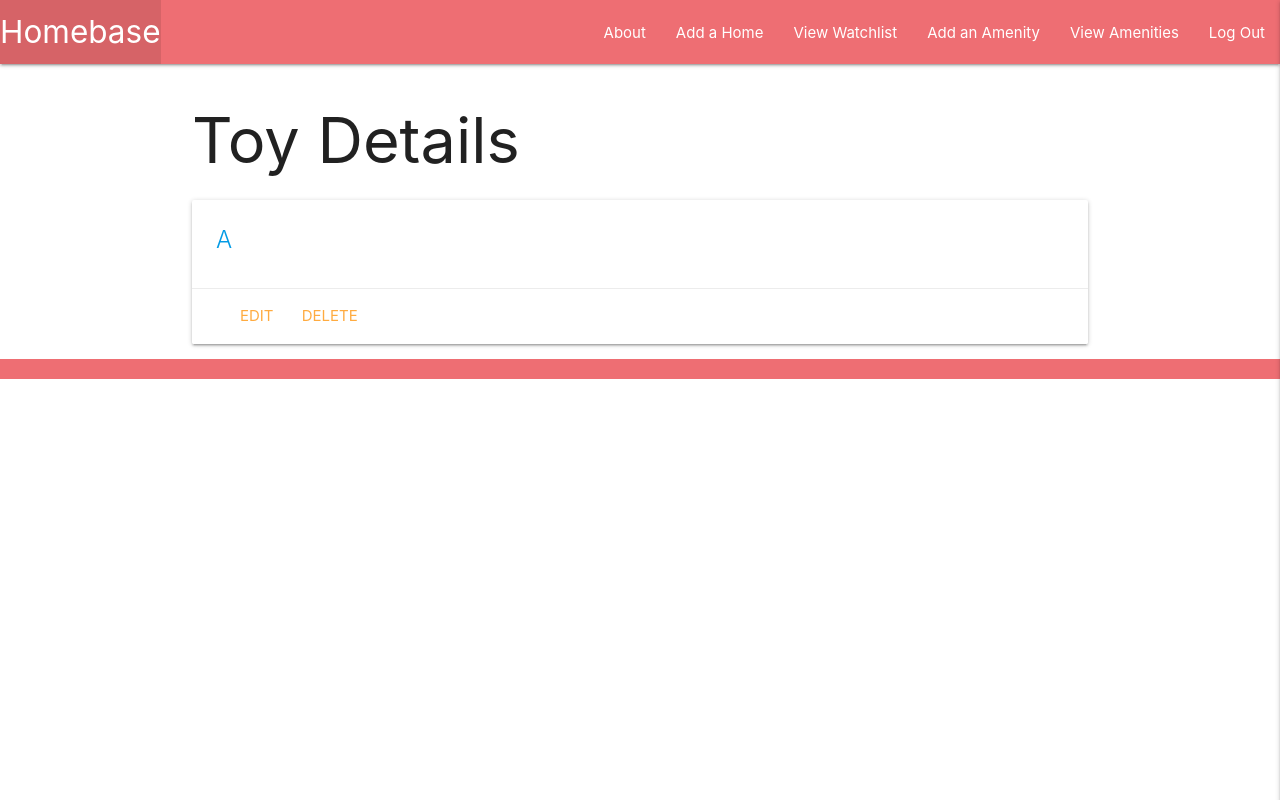
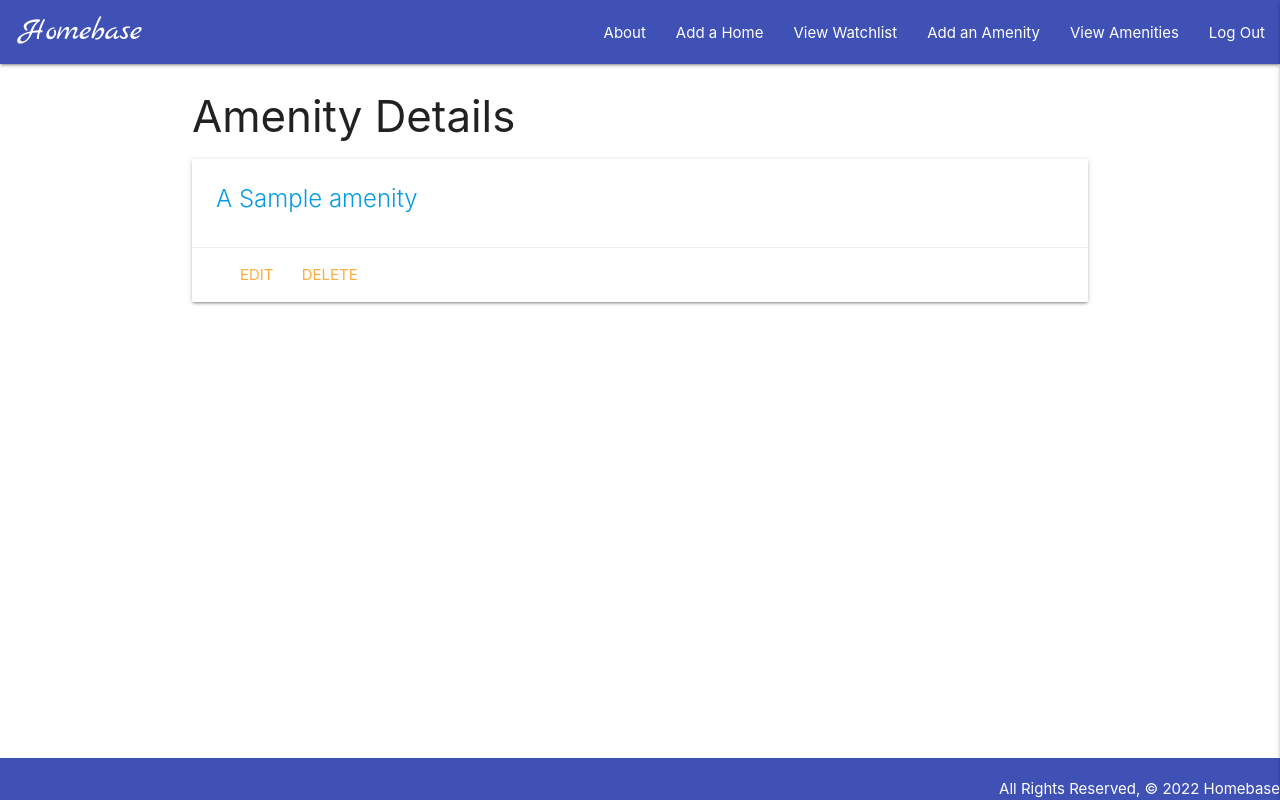
Before and after one commit to yasermaly/homebase, a Django app: page /amenitites/1/ in a window 1280 px wide. Run offline with Django 4.2, Linux system fonts and the light colour scheme; a user stored in the database is signed in; tables that the repository leaves empty hold one stand-in row (values such as "Sample post").

Commit message:
wip-adds styling and fixes amenity route

```diff
--- a/main_app/static/style.css
+++ b/main_app/static/css/style.css
@@ -17,3 +17,8 @@ footer {
   padding-top: 0;
   text-align: right;
 }
+
+.brand-logo {
+  font-family: 'Marck Script', cursive;
+  margin-left: 20px;
+}
--- a/main_app/templates/amenities/detail.html
+++ b/main_app/templates/amenities/detail.html
@@ -1,15 +1,15 @@
 {% extends 'base.html' %} {% block content %}
 
-<h1>Toy Details</h1>
+<h3>Amenity Details</h3>
 
 <div class="card">
-  <a href="{% url 'toys_detail' toy.id %}">
+  <a href="{% url 'amenity_detail' amenity.id %}">
     <div class="card-content">
-      <span class="card-title">A {{toy.name}}</span>
+      <span class="card-title">A {{amenity.name}}</span>
     </div>
     <div class="card-action">
-      <a href="{% url 'amenities_update' toy.id %}">Edit</a>
-      <a href="{% url 'amenities_delete' toy.id %}">Delete</a>
+      <a href="{% url 'amenities_update' amenity.id %}">Edit</a>
+      <a href="{% url 'amenities_delete' amenity.id %}">Delete</a>
     </div>
   </a>
 </div>
--- a/main_app/templates/amenities/index.html
+++ b/main_app/templates/amenities/index.html
@@ -1,6 +1,6 @@
 {% extends 'base.html' %} {% block content %}
 
-<h1>Amenities</h1>
+<h3>Amenities</h3>
 
 {% for amenity in object_list %}
 <div class="card">
--- a/main_app/templates/base.html
+++ b/main_app/templates/base.html
@@ -6,6 +6,9 @@
     <meta name="viewport" content="width=device-width, initial-scale=1.0" />
     <meta http-equiv="X-UA-Compatible" content="ie=edge" />
     <title>Homebase</title>
+    <link rel="preconnect" href="https://fonts.googleapis.com">
+    <link rel="preconnect" href="https://fonts.gstatic.com" crossorigin>
+    <link href="https://fonts.googleapis.com/css2?family=Marck+Script&display=swap" rel="stylesheet">
     <link href="https://cdnjs.cloudflare.com/ajax/libs/materialize/1.0.0/css/materialize.min.css" rel="stylesheet"/>
     <link rel="stylesheet" type="text/css" href="{% static 'css/style.css' %}" />
     <link href="https://fonts.googleapis.com/icon?family=Material+Icons" rel="stylesheet"/>
@@ -25,10 +28,10 @@
     </script>
   </head>
   <body>
-      <nav class="navbar-fixed">
+      <nav class="navbar-fixed indigo">
         <div class="nav-wrapper">
           <ul>
-            <li>
+            <li class="heading">
               <a href="/" class="left brand-logo">Homebase</a>
             </li>
           </ul>
@@ -63,8 +66,8 @@
       </ul>
 
     <main class="container">{% block content %} {% endblock %}</main>
-    <footer class="page-footer">
-      <div class="right">All Rights Reserved, © 2022 Homebase></div>
+    <footer class="page-footer indigo">
+      <div class="right">All Rights Reserved, © 2022 Homebase</div>
     </footer>
   </body>
 </html>
--- a/main_app/templates/homes/detail.html
+++ b/main_app/templates/homes/detail.html
@@ -1,6 +1,6 @@
 {% extends 'base.html' %} {% block content %}
 
-<h1>Home Details</h1>
+<h3>Home Details</h3>
 
 <div class="container">
     <div class="row card">
--- a/main_app/templates/homes/index.html
+++ b/main_app/templates/homes/index.html
@@ -1,6 +1,6 @@
 {% extends 'base.html' %} {% block content %}
 
-<h1>Watchlist</h1>
+<h3>Watchlist</h3>
 
 {% for home in homes %}
 <div class="card">
--- a/main_app/templates/main_app/amenity_form.html
+++ b/main_app/templates/main_app/amenity_form.html
@@ -1,7 +1,7 @@
 {% extends 'base.html' %} {% block content %} {% if object %}
 <h1>Update {{ object.name }}</h1>
 {% else %}
-<h1>Add Toy</h1>
+<h3>Add Amenity</h3>
 {% endif %}
 
 <form action="" method="post">
@@ -12,7 +12,7 @@
   <input
     class="btn blue"
     type="submit"
-    value="{% if object %} Update Toy {% else %} Add Toy {% endif %}"
+    value="{% if object %} Update Amenity {% else %} Add Amenity {% endif %}"
   />
 </form>
 
--- a/main_app/templates/main_app/home_confirm_delete.html
+++ b/main_app/templates/main_app/home_confirm_delete.html
@@ -1,6 +1,6 @@
 {% extends 'base.html' %} {% block content %}
 
-<h1>Delete Cat</h1>
+<h1>Delete Home</h1>
 
 <h4>
   Are you sure you want to delete
--- a/main_app/templates/main_app/home_form.html
+++ b/main_app/templates/main_app/home_form.html
@@ -2,7 +2,7 @@
 {% if object %}
 <h1>Edit <span class="teal-text">{{object.name}}</span></h1>
 {% else %}
-<h1>Add Home</h1>
+<h4>Add Home</h4>
 {% endif %}
 <!-- Leaving the action empty makes the form post to the same url used to display it -->
 <form action="" method="post">
@@ -12,6 +12,7 @@
     <!-- Render the inputs inside of <tr>s & <td>s -->
     {{ form.as_table }}
   </table>
-  <input type="submit" value="Submit!" class="btn" />
+  <br>
+  <input type="submit" value="Submit!" class="btn indigo" />
 </form>
 {% endblock %}
--- a/main_app/views.py
+++ b/main_app/views.py
@@ -139,12 +139,12 @@ class AmenityDetail(LoginRequiredMixin, DetailView):
 
 class AmenityCreate(LoginRequiredMixin, CreateView):
     model = Amenity
-    fields = ['name', 'color']
+    fields = ['name']
 
 
 class AmenityUpdate(LoginRequiredMixin, UpdateView):
     model = Amenity
-    fields = ['name', 'color']
+    fields = ['name']
 
 
 class AmenityDelete(LoginRequiredMixin, DeleteView):
```
